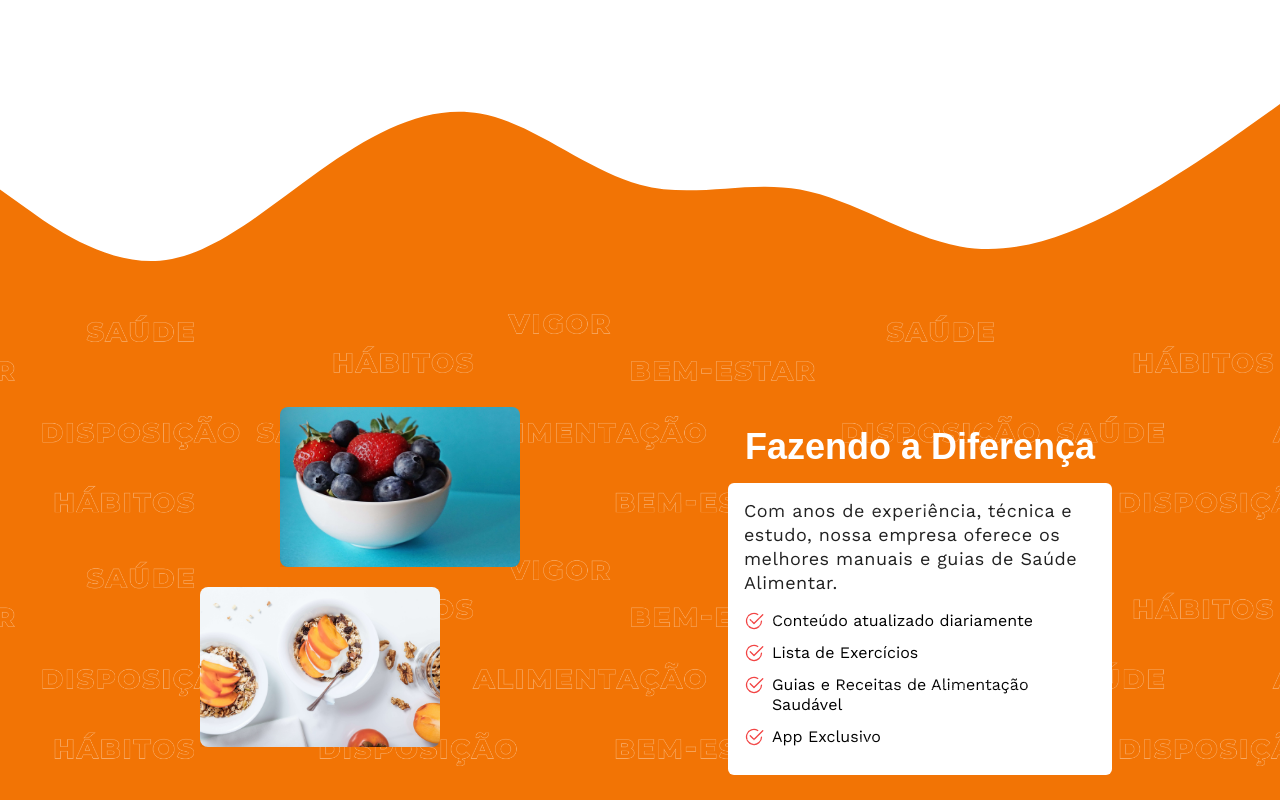
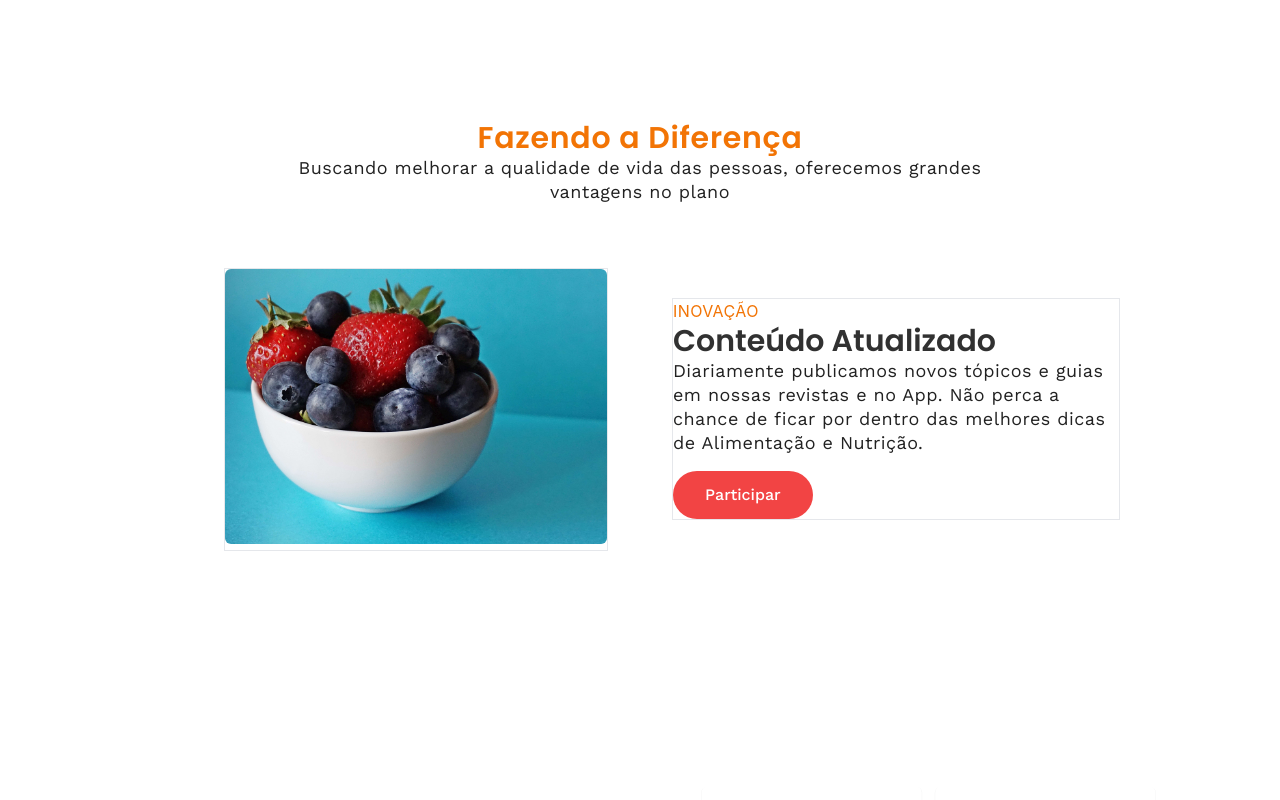
Before and after one commit to Nelson-DevStack/health-site, a Next.js app: page / in a window 1280 px wide. Shown: the part 920-1720 px from the top of the page. Built offline with nearby package versions, Linux system fonts and the light colour scheme.

Commit message:
dev1.4.1: showcase component

```diff
--- a/src/components/BenefitsSection/index.tsx
+++ b/src/components/BenefitsSection/index.tsx
@@ -2,95 +2,36 @@ import Image from 'next/image';
 import React from 'react';
 import { BsCheck2Circle } from 'react-icons/bs';
 
+import img1 from '../../assets/fruits.jpg';
 import { mainColor } from '../../utils/colors';
 import Container from '../UI/Container';
 import Heading from '../UI/Heading';
+import Showcase from '../UI/Showcase';
 import Text from '../UI/Text';
 
 const BenefitsSection = () => {
   return (
-    <section className="w-full" id="diferenca">
-      <div className="relative -mb-5 sm:-mb-10 lg:-mb-30">
-        <Image
-          src="/assets/wave-orange-top.svg"
-          layout="responsive"
-          width={300}
-          height={70}
-        />
-      </div>
+    <section className="w-full py-20" id="diferenca">
+      <Container>
+        <div className="flex flex-col items-center mb-16">
+          <h2 className="font-heading font-semibold tracking-wide text-[#F27405] text-3xl">
+            Fazendo a Diferença
+          </h2>
+          <Text className="max-w-prose text-center">
+            Buscando melhorar a qualidade de vida das pessoas, oferecemos
+            grandes vantagens no plano
+          </Text>
+        </div>
 
-      <div className="w-full bg-secondaryColor">
-        <div className="w-full h-full absolute bg-[url('/assets/health-word-pattern.png')]  bg-repeat bg-center bg-contain opacity-80 h-[100%] " />
-        <Container>
-          <div className="w-full py-20 lg:grid lg:grid-cols-2 items-center">
-            <div className="flex flex-col gap-5 max-w-lg mx-auto">
-              <div className="relative ml-20 w-60 h-40 self-end">
-                <Image
-                  src="/assets/fruits.jpg"
-                  layout="fill"
-                  className="rounded-lg shadow-xl"
-                />
-              </div>
-              <div className="relative w-60 h-40 self-start">
-                <Image
-                  src="/assets/food-white-bg.jpg"
-                  layout="fill"
-                  className="rounded-lg left-0 shadow-xl"
-                />
-              </div>
-            </div>
-
-            <div className="mt-8 max-w-sm mx-auto">
-              <Heading className="!text-white text-center my-4">
-                Fazendo a Diferença
-              </Heading>
-              <div className="bg-white rounded-md py-4 px-4">
-                <Text>
-                  Com anos de experiência, técnica e estudo, nossa empresa
-                  oferece os melhores manuais e guias de Saúde Alimentar.
-                </Text>
-
-                <ul className="mt-4">
-                  <li className="flex gap-2 leading-5 my-3">
-                    <div>
-                      <BsCheck2Circle fontSize={20} color={mainColor} />
-                    </div>
-                    <span>Conteúdo atualizado diariamente</span>
-                  </li>
-                  <li className="flex gap-2 items-center leading-5 my-3">
-                    <div>
-                      <BsCheck2Circle fontSize={20} color={mainColor} />
-                    </div>
-                    <span>Lista de Exercícios</span>
-                  </li>
-                  <li className="flex gap-2 my-3 leading-5">
-                    <div>
-                      <BsCheck2Circle fontSize={20} color={mainColor} />
-                    </div>
-                    <span>Guias e Receitas de Alimentação Saudável</span>
-                  </li>
-                  <li className="flex gap-2 items-center leading-5 my-3">
-                    <div>
-                      <BsCheck2Circle fontSize={20} color={mainColor} />
-                    </div>
-                    <span>App Exclusivo</span>
-                  </li>
-                </ul>
-              </div>
-            </div>
-          </div>
-        </Container>
-      </div>
-
-      <div className="relative -mt-1 md:-mt-5">
-        <Image
-          src="/assets/wave-orange-bottom.svg"
-          layout="responsive"
-          width={300}
-          height={70}
-          className="-scale-y-100 -scale-x-100"
-        />
-      </div>
+        <div>
+          <Showcase
+            image={img1}
+            subject="inovação"
+            title="Conteúdo Atualizado"
+            text="Diariamente publicamos novos tópicos e guias em nossas revistas e no App. Não perca a chance de ficar por dentro das melhores dicas de Alimentação e Nutrição."
+          />
+        </div>
+      </Container>
     </section>
   );
 };
--- /dev/null
+++ b/src/components/UI/Showcase/index.tsx
@@ -0,0 +1,54 @@
+import Image, { StaticImageData } from 'next/image';
+import React from 'react';
+
+import Text from '../Text';
+
+type ShowcaseProps = {
+  image: string | StaticImageData;
+  subject: string;
+  title: string;
+  text: string;
+  display: number;
+  className?: string;
+};
+
+const Showcase = ({
+  image,
+  subject,
+  title,
+  text,
+  className,
+  display,
+}: ShowcaseProps) => {
+  //  If display == 0, the order will be order-1, order-2 ; else: the order will be order-2, order-1
+  return (
+    <div className={`grid md:grid-cols-2 items-center gap-16 ${className}`}>
+      <div className="border max-w-sm w-full ml-auto">
+        <Image src={image} className="rounded-md" />
+        {/* <img src={image} /> */}
+      </div>
+      {/*  */}
+      <div className="mt-5 md:mt-0 max-w-md mx-auto border ml-0">
+        <h3 className="text-[#F27405] uppercase tracking-wide">{subject}</h3>
+        <h2 className="text-[#313131] font-heading font-semibold text-3xl">
+          {title}
+        </h2>
+        <Text>{text}</Text>
+        <div className="mt-4">
+          <button
+            className="rounded-full py-3 px-8 bg-mainColor text-white font-medium font-text"
+            type="button"
+          >
+            Participar
+          </button>
+        </div>
+      </div>
+    </div>
+  );
+};
+
+Showcase.defaultProps = {
+  className: ' ',
+};
+
+export default Showcase;
--- a/src/styles/globals.css
+++ b/src/styles/globals.css
@@ -63,3 +63,133 @@ li, a {
     grid-template-columns: repeat(12, minmax(0, 1fr));
   }
 }
+
+
+
+/* Fonts Settings */
+
+/* poppins-100 - latin */
+@font-face {
+  font-family: 'Poppins';
+  font-style: normal;
+  font-weight: 100;
+  src: url('../fonts/poppins-v20-latin-100.eot'); /* IE9 Compat Modes */
+  src: local(''),
+       url('../fonts/poppins-v20-latin-100.eot?#iefix') format('embedded-opentype'), /* IE6-IE8 */
+       url('../fonts/poppins-v20-latin-100.woff2') format('woff2'), /* Super Modern Browsers */
+       url('../fonts/poppins-v20-latin-100.woff') format('woff'), /* Modern Browsers */
+       url('../fonts/poppins-v20-latin-100.ttf') format('truetype'), /* Safari, Android, iOS */
+       url('../fonts/poppins-v20-latin-100.svg#Poppins') format('svg'); /* Legacy iOS */
+}
+
+/* poppins-200 - latin */
+@font-face {
+  font-family: 'Poppins';
+  font-style: normal;
+  font-weight: 200;
+  src: url('../fonts/poppins-v20-latin-200.eot'); /* IE9 Compat Modes */
+  src: local(''),
+       url('../fonts/poppins-v20-latin-200.eot?#iefix') format('embedded-opentype'), /* IE6-IE8 */
+       url('../fonts/poppins-v20-latin-200.woff2') format('woff2'), /* Super Modern Browsers */
+       url('../fonts/poppins-v20-latin-200.woff') format('woff'), /* Modern Browsers */
+       url('../fonts/poppins-v20-latin-200.ttf') format('truetype'), /* Safari, Android, iOS */
+       url('../fonts/poppins-v20-latin-200.svg#Poppins') format('svg'); /* Legacy iOS */
+}
+
+/* poppins-300 - latin */
+@font-face {
+  font-family: 'Poppins';
+  font-style: normal;
+  font-weight: 300;
+  src: url('../fonts/poppins-v20-latin-300.eot'); /* IE9 Compat Modes */
+  src: local(''),
+       url('../fonts/poppins-v20-latin-300.eot?#iefix') format('embedded-opentype'), /* IE6-IE8 */
+       url('../fonts/poppins-v20-latin-300.woff2') format('woff2'), /* Super Modern Browsers */
+       url('../fonts/poppins-v20-latin-300.woff') format('woff'), /* Modern Browsers */
+       url('../fonts/poppins-v20-latin-300.ttf') format('truetype'), /* Safari, Android, iOS */
+       url('../fonts/poppins-v20-latin-300.svg#Poppins') format('svg'); /* Legacy iOS */
+}
+
+/* poppins-regular - latin */
+@font-face {
+  font-family: 'Poppins';
+  font-style: normal;
+  font-weight: 400;
+  src: url('../fonts/poppins-v20-latin-regular.eot'); /* IE9 Compat Modes */
+  src: local(''),
+       url('../fonts/poppins-v20-latin-regular.eot?#iefix') format('embedded-opentype'), /* IE6-IE8 */
+       url('../fonts/poppins-v20-latin-regular.woff2') format('woff2'), /* Super Modern Browsers */
+       url('../fonts/poppins-v20-latin-regular.woff') format('woff'), /* Modern Browsers */
+       url('../fonts/poppins-v20-latin-regular.ttf') format('truetype'), /* Safari, Android, iOS */
+       url('../fonts/poppins-v20-latin-regular.svg#Poppins') format('svg'); /* Legacy iOS */
+}
+
+/* poppins-500 - latin */
+@font-face {
+  font-family: 'Poppins';
+  font-style: normal;
+  font-weight: 500;
+  src: url('../fonts/poppins-v20-latin-500.eot'); /* IE9 Compat Modes */
+  src: local(''),
+       url('../fonts/poppins-v20-latin-500.eot?#iefix') format('embedded-opentype'), /* IE6-IE8 */
+       url('../fonts/poppins-v20-latin-500.woff2') format('woff2'), /* Super Modern Browsers */
+       url('../fonts/poppins-v20-latin-500.woff') format('woff'), /* Modern Browsers */
+       url('../fonts/poppins-v20-latin-500.ttf') format('truetype'), /* Safari, Android, iOS */
+       url('../fonts/poppins-v20-latin-500.svg#Poppins') format('svg'); /* Legacy iOS */
+}
+
+/* poppins-600 - latin */
+@font-face {
+  font-family: 'Poppins';
+  font-style: normal;
+  font-weight: 600;
+  src: url('../fonts/poppins-v20-latin-600.eot'); /* IE9 Compat Modes */
+  src: local(''),
+       url('../fonts/poppins-v20-latin-600.eot?#iefix') format('embedded-opentype'), /* IE6-IE8 */
+       url('../fonts/poppins-v20-latin-600.woff2') format('woff2'), /* Super Modern Browsers */
+       url('../fonts/poppins-v20-latin-600.woff') format('woff'), /* Modern Browsers */
+       url('../fonts/poppins-v20-latin-600.ttf') format('truetype'), /* Safari, Android, iOS */
+       url('../fonts/poppins-v20-latin-600.svg#Poppins') format('svg'); /* Legacy iOS */
+}
+
+/* poppins-700 - latin */
+@font-face {
+  font-family: 'Poppins';
+  font-style: normal;
+  font-weight: 700;
+  src: url('../fonts/poppins-v20-latin-700.eot'); /* IE9 Compat Modes */
+  src: local(''),
+       url('../fonts/poppins-v20-latin-700.eot?#iefix') format('embedded-opentype'), /* IE6-IE8 */
+       url('../fonts/poppins-v20-latin-700.woff2') format('woff2'), /* Super Modern Browsers */
+       url('../fonts/poppins-v20-latin-700.woff') format('woff'), /* Modern Browsers */
+       url('../fonts/poppins-v20-latin-700.ttf') format('truetype'), /* Safari, Android, iOS */
+       url('../fonts/poppins-v20-latin-700.svg#Poppins') format('svg'); /* Legacy iOS */
+}
+
+/* poppins-800 - latin */
+@font-face {
+  font-family: 'Poppins';
+  font-style: normal;
+  font-weight: 800;
+  src: url('../fonts/poppins-v20-latin-800.eot'); /* IE9 Compat Modes */
+  src: local(''),
+       url('../fonts/poppins-v20-latin-800.eot?#iefix') format('embedded-opentype'), /* IE6-IE8 */
+       url('../fonts/poppins-v20-latin-800.woff2') format('woff2'), /* Super Modern Browsers */
+       url('../fonts/poppins-v20-latin-800.woff') format('woff'), /* Modern Browsers */
+       url('../fonts/poppins-v20-latin-800.ttf') format('truetype'), /* Safari, Android, iOS */
+       url('../fonts/poppins-v20-latin-800.svg#Poppins') format('svg'); /* Legacy iOS */
+}
+
+/* poppins-900 - latin */
+@font-face {
+  font-family: 'Poppins';
+  font-style: normal;
+  font-weight: 900;
+  src: url('../fonts/poppins-v20-latin-900.eot'); /* IE9 Compat Modes */
+  src: local(''),
+       url('../fonts/poppins-v20-latin-900.eot?#iefix') format('embedded-opentype'), /* IE6-IE8 */
+       url('../fonts/poppins-v20-latin-900.woff2') format('woff2'), /* Super Modern Browsers */
+       url('../fonts/poppins-v20-latin-900.woff') format('woff'), /* Modern Browsers */
+       url('../fonts/poppins-v20-latin-900.ttf') format('truetype'), /* Safari, Android, iOS */
+       url('../fonts/poppins-v20-latin-900.svg#Poppins') format('svg'); /* Legacy iOS */
+}
```
Also changed, not shown: src/assets/food-white-bg.jpg (added), src/assets/fruits.jpg (added).
